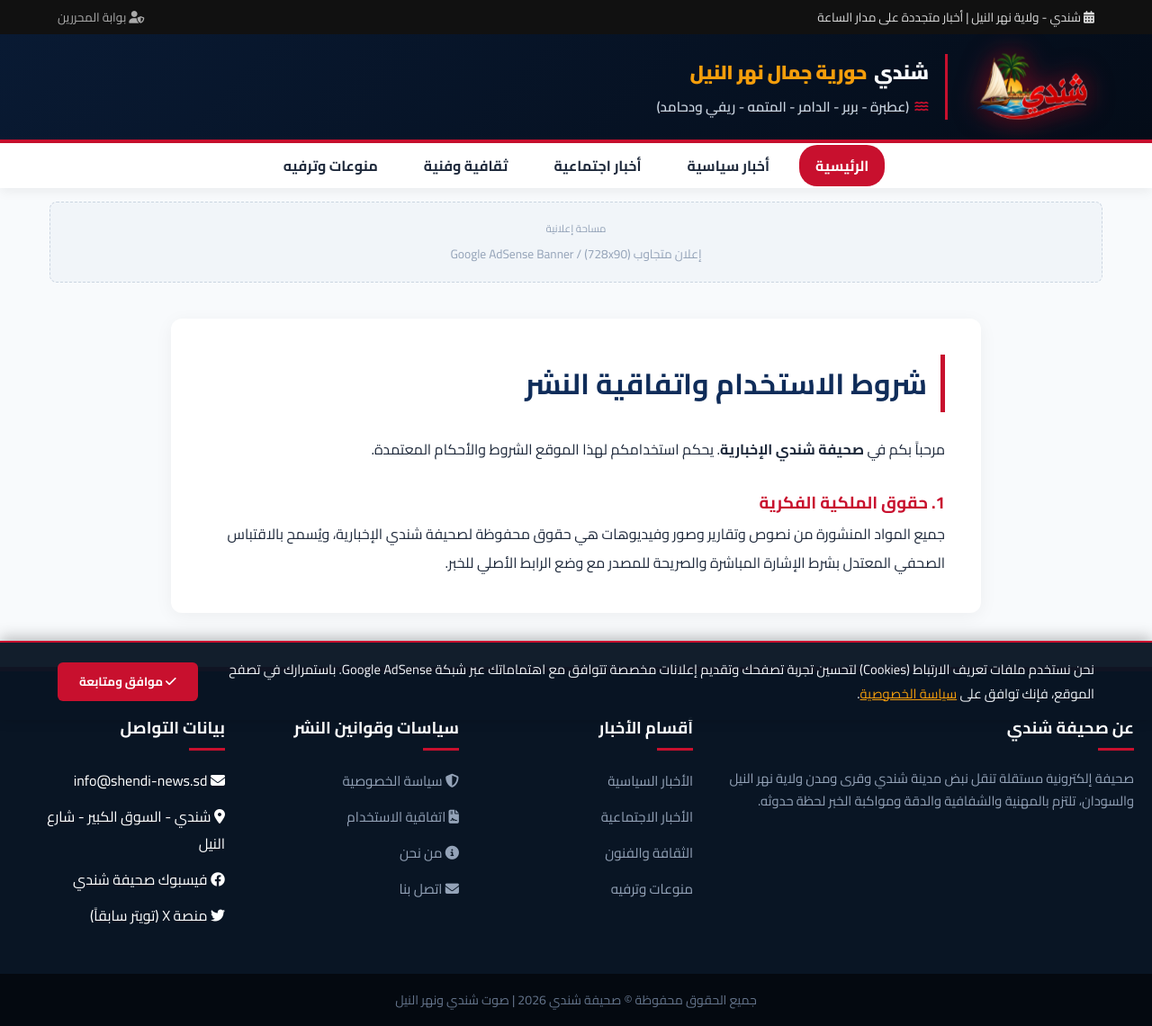
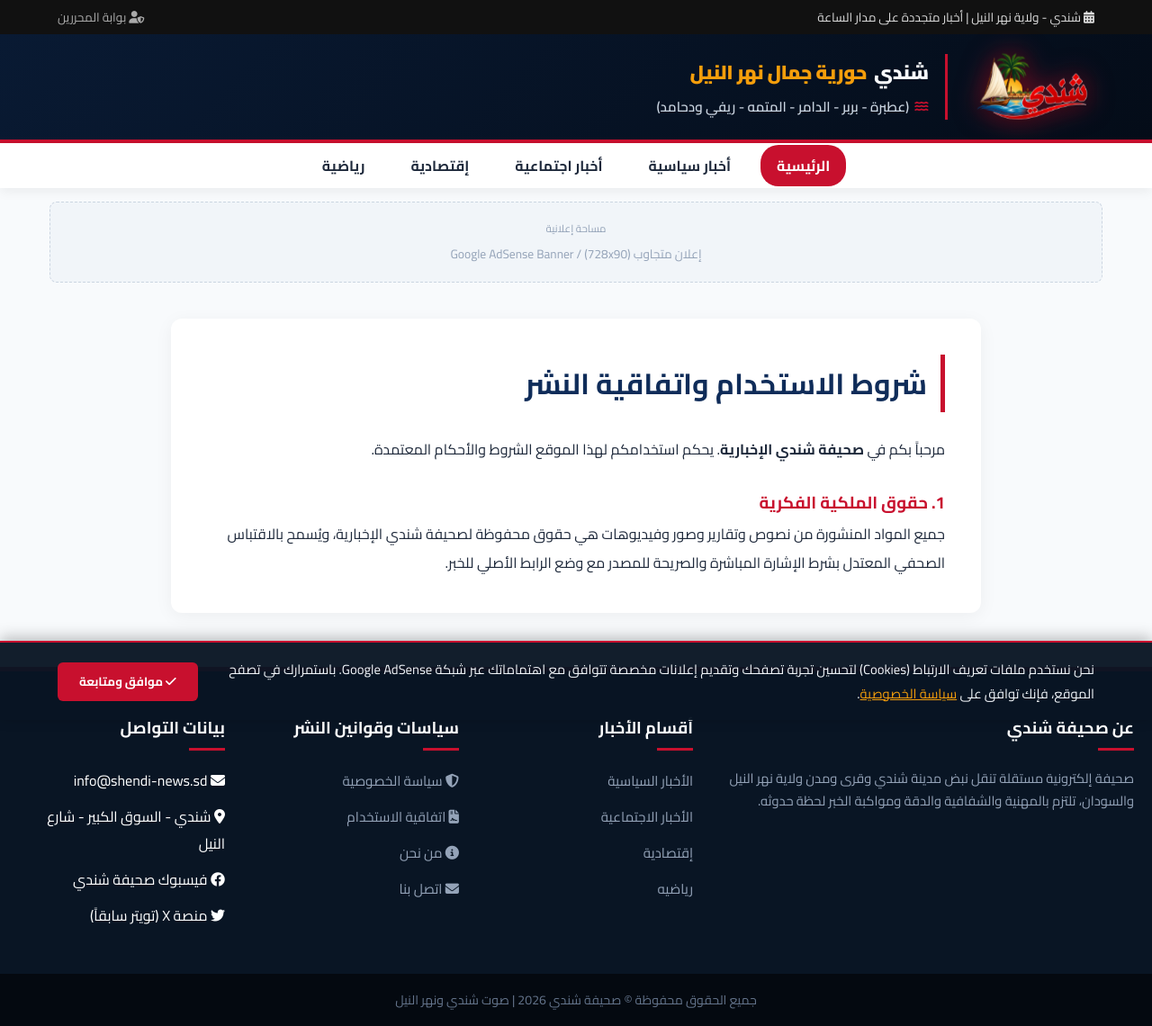
Before and after one commit to temtuba8-jpg/shandy, a Flask app: page /terms in a window 1280 px wide. Shown: the whole page at 90% size. Run offline with Flask 3, Linux system fonts and the light colour scheme; some libraries are stand-ins or nearby versions.

Commit message:
Update base.html

```diff
--- a/templates/base.html
+++ b/templates/base.html
@@ -555,8 +555,8 @@
             <li><a href="/" class="nav-link {% if not current_category %}active{% endif %}">الرئيسية</a></li>
             <li><a href="/?category=سياسية" class="nav-link {% if current_category=='سياسية' %}active{% endif %}">أخبار سياسية</a></li>
             <li><a href="/?category=اجتماعية" class="nav-link {% if current_category=='اجتماعية' %}active{% endif %}">أخبار اجتماعية</a></li>
-            <li><a href="/?category=ثقافية" class="nav-link {% if current_category=='ثقافية' %}active{% endif %}">ثقافية وفنية</a></li>
-            <li><a href="/?category=ترفيه" class="nav-link {% if current_category=='ترفيه' %}active{% endif %}">منوعات وترفيه</a></li>
+            <li><a href="/?category=ثقافية" class="nav-link {% if current_category=='إقتصادية' %}active{% endif %}">إقتصادية</a></li>
+            <li><a href="/?category=ترفيه" class="nav-link {% if current_category=='رياضية' %}active{% endif %}">رياضية</a></li>
         </ul>
     </nav>
 
@@ -584,8 +584,8 @@
                 <ul class="footer-links">
                     <li><a href="/?category=سياسية">الأخبار السياسية</a></li>
                     <li><a href="/?category=اجتماعية">الأخبار الاجتماعية</a></li>
-                    <li><a href="/?category=ثقافية">الثقافة والفنون</a></li>
-                    <li><a href="/?category=ترفيه">منوعات وترفيه</a></li>
+                    <li><a href="/?category=إقتصادية">إقتصادية</a></li>
+                    <li><a href="/?category=رياضية">رياضيه</a></li>
                 </ul>
             </div>
             <!-- ⚖️ الصفحات القانونية الإلزامية لقبول Google AdSense ⚖️ -->
```
